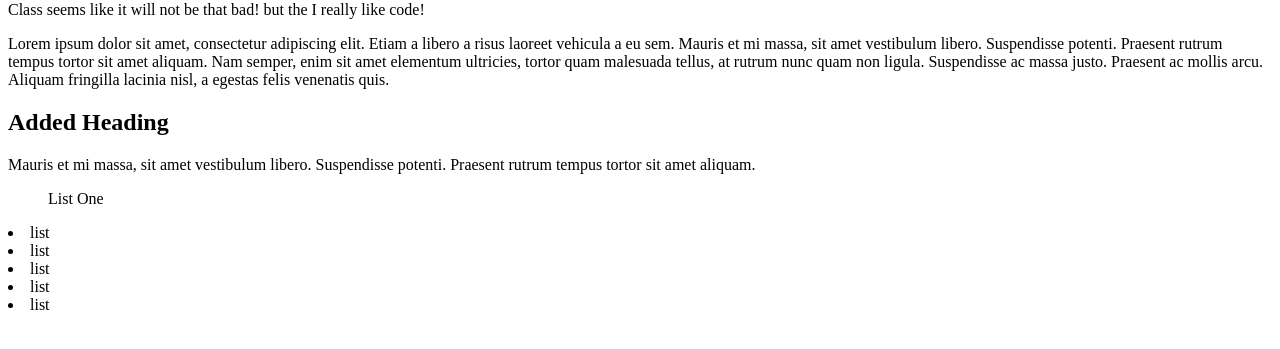
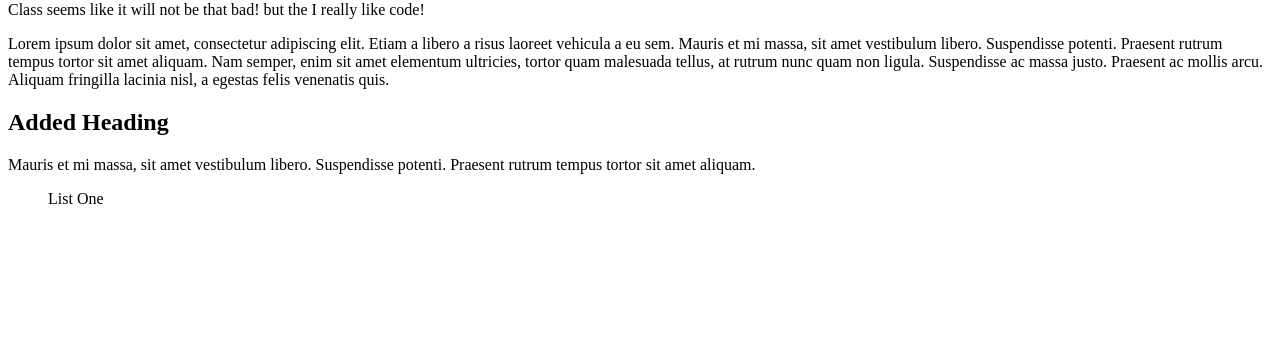
Before and after one commit to skwerl-fullsail/wsd-online, a plain HTML site: page index.htm in a window 1280 px wide. Shown: the part 79-428 px from the top of the page. Drawn offline with Linux system fonts and the light colour scheme.

Commit message:
Deleted list elements

```diff
--- a/index.htm
+++ b/index.htm
@@ -19,11 +19,7 @@
 	<p>Mauris et mi massa, sit amet vestibulum libero. Suspendisse potenti.
 	Praesent rutrum tempus tortor sit amet aliquam.</p>
 	<ul>List One</ul>
-	<li>list</li>
-	<li>list</li>
-	<li>list</li>
-	<li>list</li>
-	<li>list</li>
+
 	</ul>
 </body>
 </html>
```
